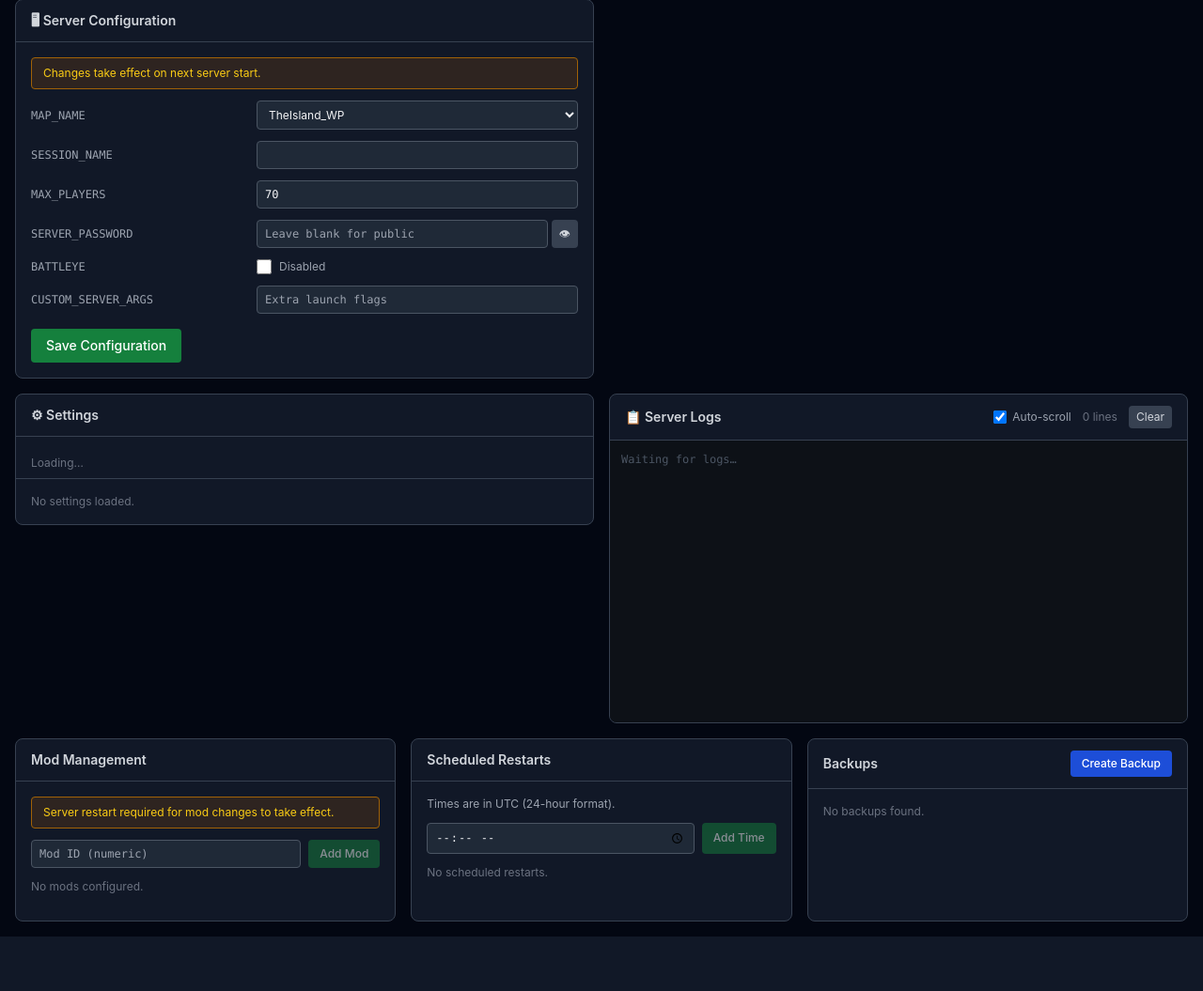
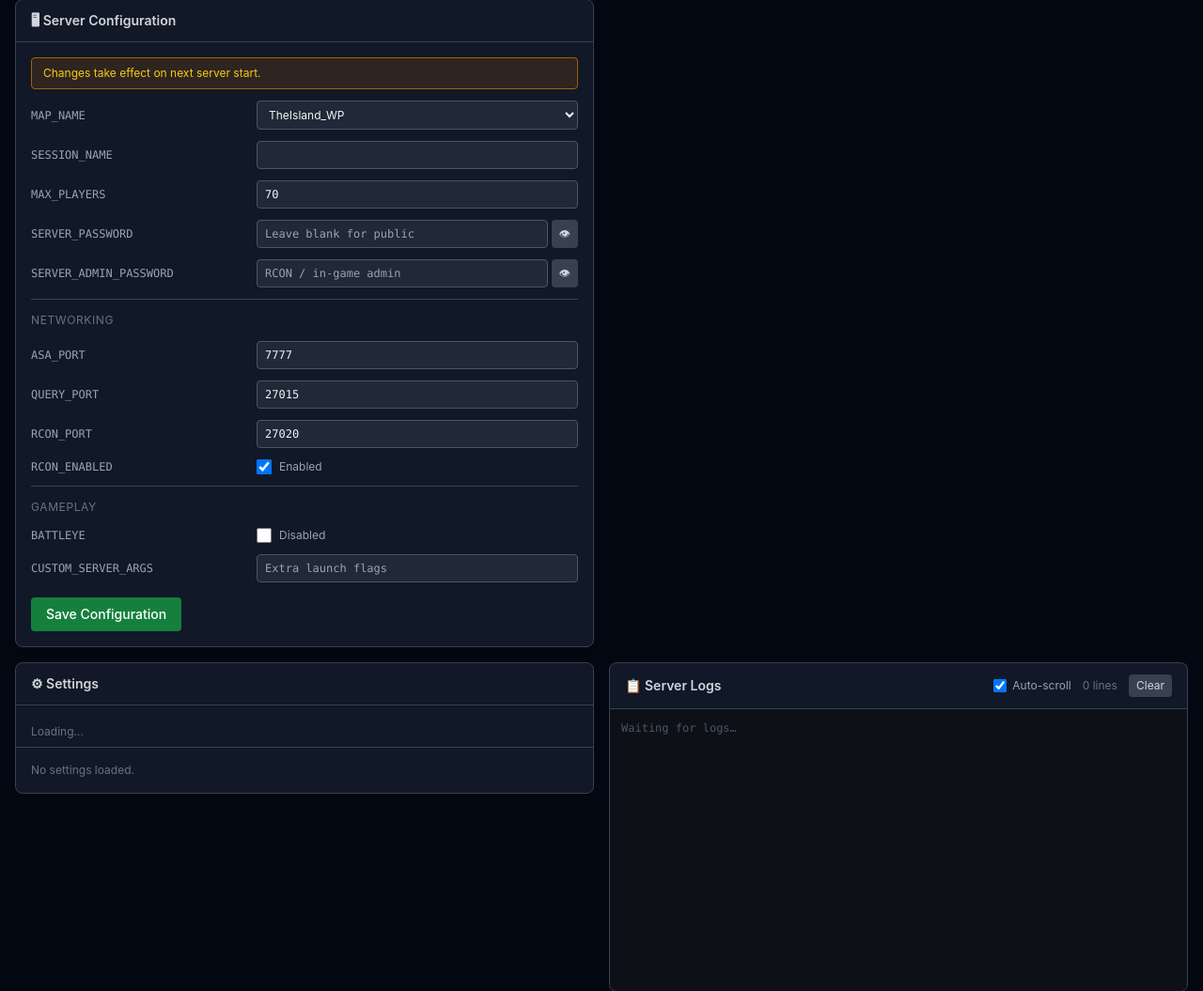
Before and after one commit to CrackerFormula/ASA-Manager, a Python web app: template app/templates/index.html in a window 1280 px wide. Shown: the part 131-1186 px from the top of the page at 94% size. Before the commit the page ends 1128 px from the top, so only its background shows below. Run offline with Jinja, Linux system fonts and the light colour scheme; the template is opened without the code that fills it, so the values that code supplies are empty.

Commit message:
Move networking and admin password settings to web UI
Adds SERVER_ADMIN_PASSWORD, ASA_PORT, QUERY_PORT, RCON_PORT, and
RCON_ENABLED to the Server Configuration panel so they can be changed
without container recreation. Organized fields into sections with
Networking/Gameplay separators.

Co-Authored-By: Claude Opus 4.6 <noreply@anthropic.com>

```diff
--- a/app/server_config.py
+++ b/app/server_config.py
@@ -11,7 +11,13 @@ ALLOWED_KEYS = {
     "SESSION_NAME",
     "MAX_PLAYERS",
     "SERVER_PASSWORD",
+    "SERVER_ADMIN_PASSWORD",
+    "ASA_PORT",
+    "QUERY_PORT",
+    "RCON_PORT",
+    "RCON_ENABLED",
     "BATTLEYE",
+    "MOD_IDS",
     "CUSTOM_SERVER_ARGS",
 }
 
--- a/app/templates/index.html
+++ b/app/templates/index.html
@@ -110,7 +110,7 @@
       <div class="px-4 py-3 border-b border-gray-700 flex items-center gap-2">
         <span class="text-gray-300 font-semibold text-sm">🖥 Server Configuration</span>
       </div>
-      <div class="p-4 space-y-3">
+      <div class="p-4 space-y-3 overflow-y-auto" style="max-height: calc(100vh - 280px)">
         <div class="text-xs text-yellow-400 bg-yellow-900/30 border border-yellow-700 rounded px-3 py-2">
           Changes take effect on next server start.
         </div>
@@ -152,6 +152,61 @@
               <span x-text="showPwd ? '🙈' : '👁'"></span>
             </button>
           </div>
+        </div>
+
+        <!-- Admin Password -->
+        <div class="grid grid-cols-[1fr_1.5fr] gap-3 items-center">
+          <label class="text-xs text-gray-400 font-mono">SERVER_ADMIN_PASSWORD</label>
+          <div class="flex gap-1">
+            <input :type="showAdminPwd ? 'text' : 'password'" x-model="config.SERVER_ADMIN_PASSWORD"
+              placeholder="RCON / in-game admin"
+              class="flex-1 bg-gray-800 border border-gray-600 rounded px-2 py-1.5 text-xs text-gray-100 focus:outline-none focus:border-green-500 font-mono min-w-0">
+            <button type="button" @click="showAdminPwd = !showAdminPwd"
+              class="px-2 py-1 bg-gray-700 hover:bg-gray-600 rounded text-xs text-gray-300 shrink-0">
+              <span x-text="showAdminPwd ? '🙈' : '👁'"></span>
+            </button>
+          </div>
+        </div>
+
+        <!-- Separator: Networking -->
+        <div class="border-t border-gray-700 pt-2 mt-2">
+          <span class="text-xs text-gray-500 uppercase tracking-wider">Networking</span>
+        </div>
+
+        <!-- Game Port -->
+        <div class="grid grid-cols-[1fr_1.5fr] gap-3 items-center">
+          <label class="text-xs text-gray-400 font-mono">ASA_PORT</label>
+          <input type="number" x-model="config.ASA_PORT" min="1024" max="65535"
+            class="w-full bg-gray-800 border border-gray-600 rounded px-2 py-1.5 text-xs text-gray-100 focus:outline-none focus:border-green-500 font-mono">
+        </div>
+
+        <!-- Query Port -->
+        <div class="grid grid-cols-[1fr_1.5fr] gap-3 items-center">
+          <label class="text-xs text-gray-400 font-mono">QUERY_PORT</label>
+          <input type="number" x-model="config.QUERY_PORT" min="1024" max="65535"
+            class="w-full bg-gray-800 border border-gray-600 rounded px-2 py-1.5 text-xs text-gray-100 focus:outline-none focus:border-green-500 font-mono">
+        </div>
+
+        <!-- RCON Port -->
+        <div class="grid grid-cols-[1fr_1.5fr] gap-3 items-center">
+          <label class="text-xs text-gray-400 font-mono">RCON_PORT</label>
+          <input type="number" x-model="config.RCON_PORT" min="1024" max="65535"
+            class="w-full bg-gray-800 border border-gray-600 rounded px-2 py-1.5 text-xs text-gray-100 focus:outline-none focus:border-green-500 font-mono">
+        </div>
+
+        <!-- RCON Enabled -->
+        <div class="grid grid-cols-[1fr_1.5fr] gap-3 items-center">
+          <label class="text-xs text-gray-400 font-mono">RCON_ENABLED</label>
+          <label class="flex items-center gap-2 cursor-pointer">
+            <input type="checkbox" x-model="rconEnabled"
+              class="w-4 h-4 rounded border-gray-600 bg-gray-800 text-green-500 focus:ring-green-500 focus:ring-offset-gray-900">
+            <span class="text-xs text-gray-400" x-text="rconEnabled ? 'Enabled' : 'Disabled'"></span>
+          </label>
+        </div>
+
+        <!-- Separator: Gameplay -->
+        <div class="border-t border-gray-700 pt-2 mt-2">
+          <span class="text-xs text-gray-500 uppercase tracking-wider">Gameplay</span>
         </div>
 
         <!-- BattlEye -->
@@ -531,11 +586,18 @@
           SESSION_NAME: '',
           MAX_PLAYERS: '70',
           SERVER_PASSWORD: '',
+          SERVER_ADMIN_PASSWORD: '',
+          ASA_PORT: '7777',
+          QUERY_PORT: '27015',
+          RCON_PORT: '27020',
+          RCON_ENABLED: 'True',
           BATTLEYE: 'False',
           CUSTOM_SERVER_ARGS: '',
         },
         battleye: false,
+        rconEnabled: true,
         showPwd: false,
+        showAdminPwd: false,
         saving: false,
         saveMsg: '',
         saveMsgOk: true,
@@ -555,6 +617,7 @@
               // Merge loaded values over defaults
               Object.assign(this.config, data.config || {});
               this.battleye = this.config.BATTLEYE === 'True' || this.config.BATTLEYE === 'true';
+              this.rconEnabled = this.config.RCON_ENABLED !== 'False' && this.config.RCON_ENABLED !== 'false';
             }
           } catch(e) { console.error('Failed to load server config', e); }
         },
@@ -562,8 +625,9 @@
         async saveConfig() {
           this.saving = true;
           this.saveMsg = '';
-          // Sync checkbox to config
+          // Sync checkboxes to config
           this.config.BATTLEYE = this.battleye ? 'True' : 'False';
+          this.config.RCON_ENABLED = this.rconEnabled ? 'True' : 'False';
           try {
             const res = await fetch('/api/server-config', {
               method: 'POST',
```
